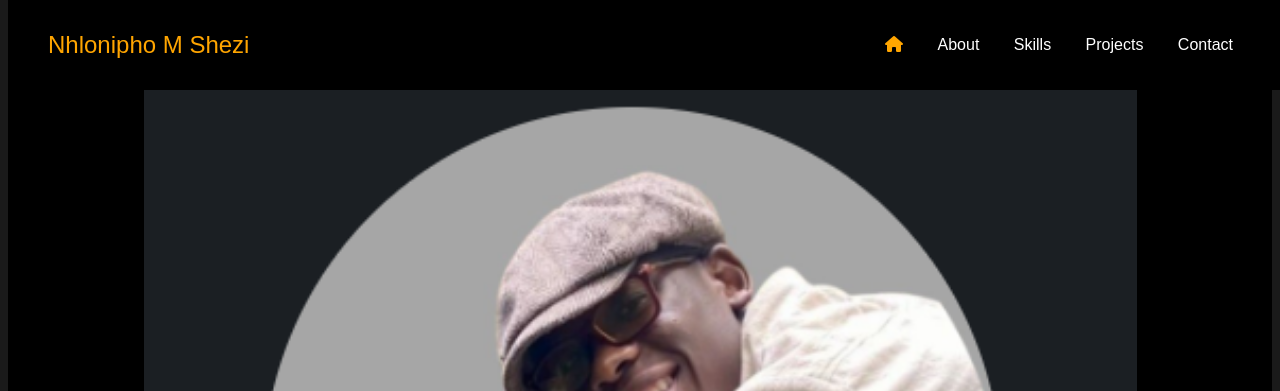
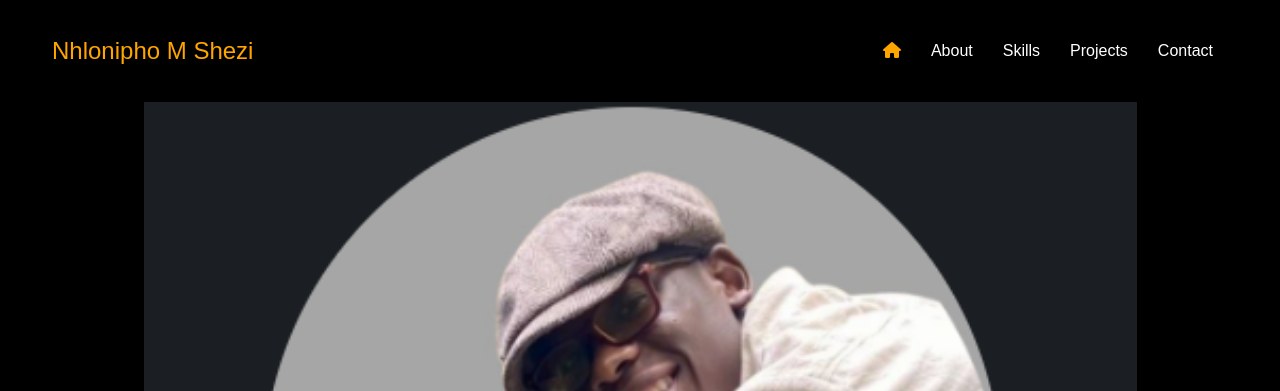
Before and after one commit to MfanaShezi/portfolio-website, a website: page public/index.html in a window 1280 px wide. Shown: the top 391 px of the page. Drawn offline with nearby package versions, Linux system fonts and the light colour scheme.

Commit message:
bootstrap

```diff
--- a/public/index.html
+++ b/public/index.html
@@ -4,22 +4,29 @@
   <meta charset="UTF-8">
   <meta name="viewport" content="width=device-width, initial-scale=1.0">
   <title>Nhlonipho Shezi</title>
+  <link href="https://cdn.jsdelivr.net/npm/bootstrap@5.3.3/dist/css/bootstrap.min.css" rel="stylesheet" integrity="sha384-QWTKZyjpPEjISv5WaRU9OFeRpok6YctnYmDr5pNlyT2bRjXh0JMhjY6hW+ALEwIH" crossorigin="anonymous">
   <link rel="stylesheet" href="styles/index.css">
   <link rel="icon" href="styles/images/shezi.png">
   <link rel="stylesheet" href="https://cdnjs.cloudflare.com/ajax/libs/font-awesome/6.0.0-beta3/css/all.min.css">
-  <script defer src="js/script.js"></script>
 </head>
 <body>
     <header>
-        <nav>
-            <section class="logo">Nhlonipho M Shezi</section>
-            <ul class="nav-links">
-                <li><a  id="current" href="#"><i class="fas fa-home"></i></a></li>
-                <li><a href="about.html">About</a></li>
-                <li><a href="#skills">Skills</a></li>
-                <li><a href="project.html">Projects</a></li>
-                <li><a href="contact.html">Contact</a></li>
+        <nav class="navbar navbar-expand-lg" data-bs-theme="dark" >
+          <section class="container-fluid">
+                <section class="logo navbar-brand">Nhlonipho M Shezi</section>
+                <button class="navbar-toggler" type="button" data-bs-toggle="collapse" data-bs-target="#navbarNav" s>
+                  <span class="navbar-toggler-icon"></span>
+              </button>
+              <section class="collapse navbar-collapse text-start-end" id="navbarNav">
+                  <ul class="navbar-nav nav-links ms-auto">
+                      <li  class="nav-item "><a  id="current" href="#"><i class="fas fa-home"></i></a></li>
+                      <li  class="nav-item "><a href="about.html">About</a></li>
+                      <li  class="nav-item "><a href="#skills">Skills</a></li>
+                      <li  class="nav-item "><a href="project.html">Projects</a></li>
+                      <li  class="nav-item"><a href="contact.html">Contact</a></li>
                   </ul>
+                </section>
+            </section>
         </nav>
     </header>
 
@@ -35,7 +42,7 @@
     </section>
   </section>
 
-  <section id="skills" class="skills">
+  <section id="skills" class="skills ">
         <h2>My Skills</h2>
           <ul class="skills-container">
               <li class="skill-item">HTML</li>
@@ -53,5 +60,7 @@
     </p>
     <p>&copy;UFS. Nhlonipho Shezi</p>
   </footer>
+  <script src="https://cdn.jsdelivr.net/npm/bootstrap@5.3.3/dist/js/bootstrap.bundle.min.js" integrity="sha384-YvpcrYf0tY3lHB60NNkmXc5s9fDVZLESaAA55NDzOxhy9GkcIdslK1eN7N6jIeHz" crossorigin="anonymous"></script>
+</body>
 </body>
 </html>
--- a/public/styles/index.css
+++ b/public/styles/index.css
@@ -166,10 +166,15 @@
     .main h1 {
       font-size: 2.5rem;
     }
+    /*
     nav {
         flex-direction: row;
     }
-
+    .nav-links li {
+      display: block;
+      margin: 10px 20px;
+    }
+      */
     .mains p {
       font-size: 1.2rem;
     }
@@ -178,10 +183,6 @@
         height: 10vh;
     }
 
-    .nav-links li {
-      display: block;
-      margin: 10px 20px;
-    }
 
     .skills-container {
       flex-direction: column;
--- a/server.js
+++ b/server.js
@@ -36,6 +36,6 @@ app.use((req, res) => {
   // res.status(404).send('Page not found');
 });
 // Start server
-app.listen(PORT, () => {
+app.listen(PORT, '0.0.0.0', () => {
   console.log(`Server running on http://localhost:${PORT}`);
 });
```
Lines whose indentation alone changed are shown as unchanged.
